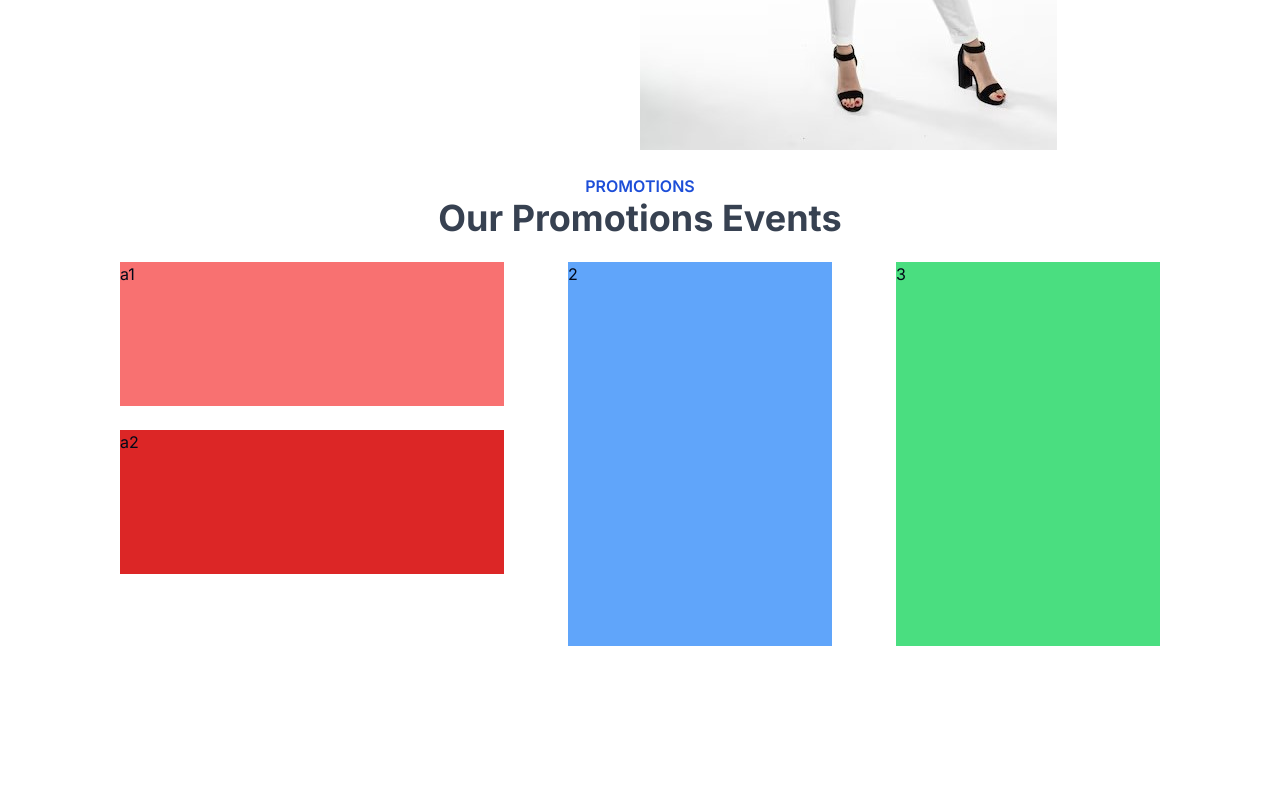
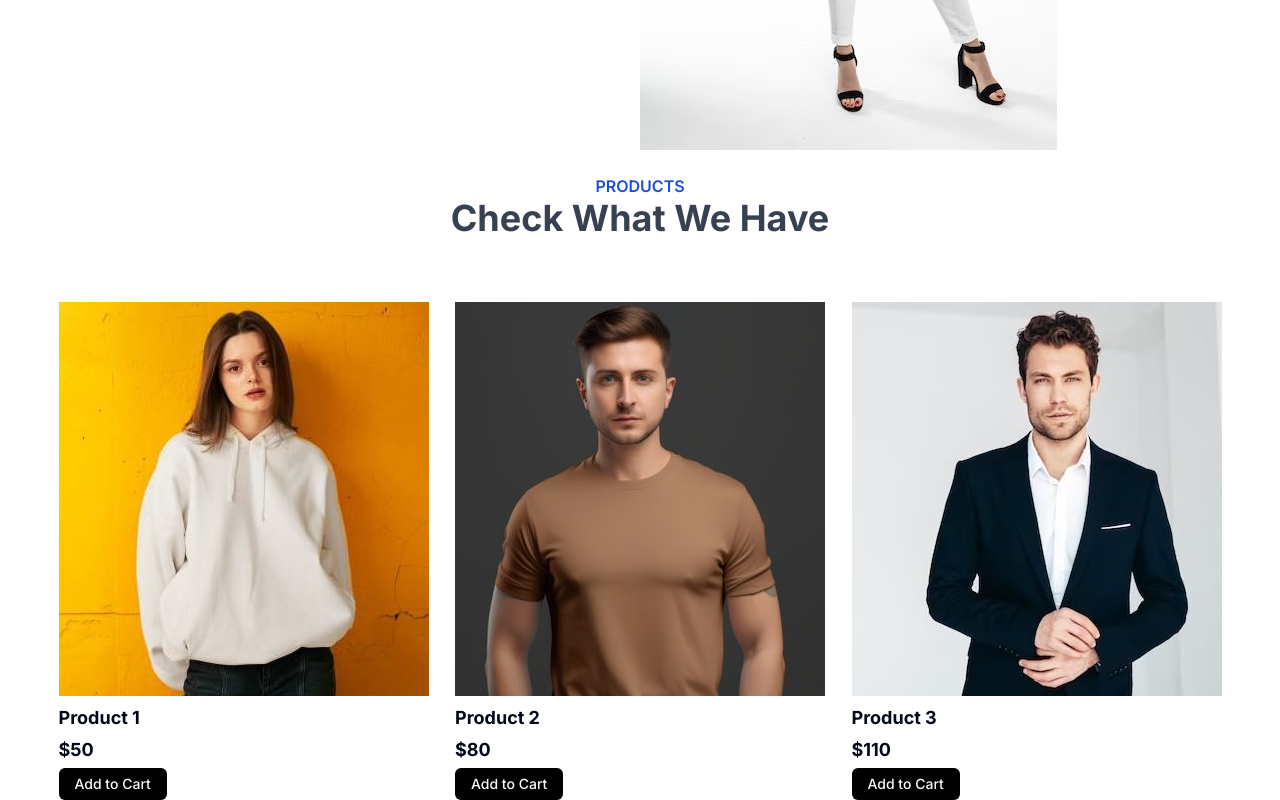
Before and after one commit to AbbasAliKazmi/solesway, a Next.js app: page / in a window 1280 px wide. Shown: the part 537-1337 px from the top of the page. Before the commit the page ends 1207 px from the top, so only its background shows below. Built offline with nearby package versions, Linux system fonts and the light colour scheme.

Commit message:
Refactor page and header components, update product card layout, and add button to product card.

```diff
--- a/src/app/page.tsx
+++ b/src/app/page.tsx
@@ -8,8 +8,8 @@ export default function Home() {
   return (
     <div>
       <Hero/>
-      <Promotions/>
-      {/* <Productslist/> */}
+      {/* <Promotions/> */}
+      <Productslist/>
     </div>
   );
 }
--- /dev/null
+++ b/src/app/products/page.tsx
@@ -0,0 +1,25 @@
+import { Products } from "@/utils/mock";
+import Productcard from "@/components/productcard";
+import p1 from '../../public/p1.jpg'
+import p2 from '../../public/p2.jpg'
+import p3 from '../../public/p3.jpg'
+import p4 from '../../public/p4.jpg'
+import p5 from '../../public/p5.jpg'
+import p6 from '../../public/p6.jpg'
+
+const AllProducts = () => {
+  return (
+ <div className='flex justify-evenly mt-16'>
+        {productChecks.map((product) => (
+        <Productcard
+        key={product.id}
+        title={product.name}
+        price= {product.price}
+        img={product.image}
+        />
+        ))}
+    </div>
+  );
+}
+
+export default AllProducts;
--- a/src/components/layout/header.tsx
+++ b/src/components/layout/header.tsx
@@ -26,7 +26,7 @@ export default function Header() {
                     </Link>
                 </li>
                 <li>
-                    <Link href={"/"}>
+                    <Link href={"/products"}>
                         All Products
                     </Link>
                 </li>
--- a/src/components/productcard.tsx
+++ b/src/components/productcard.tsx
@@ -1,4 +1,5 @@
 import Image, { StaticImageData } from 'next/image'
+import { Button } from "@/components/ui/button"
 
 
 
@@ -6,8 +7,9 @@ function Productcard(props:{title:string,price: number , img: StaticImageData}){
     return (
         <div className="transform hover:scale-105 transition-all">
             <Image src={props.img} alt="product 1" />
-            <h3 className='font-bold text-lg  mt-3'>{props.title}</h3>
-            <h3 className='font-bold text-lg  mt-3'>${props.price}</h3>
+            <h3 className='font-bold text-lg  mt-2'>{props.title}</h3>
+            <h3 className='font-bold text-lg  mt-1'>${props.price}</h3>
+            <Button className="bg-black h-8 px-4 mt-1">Add to Cart</Button>
         </div>
     )
 }
--- /dev/null
+++ b/src/utils/mock.ts
@@ -0,0 +1,54 @@
+import  { Product } from './types';
+import p1 from '../../public/p1.jpg'
+import p2 from '../../public/p2.jpg'
+import p3 from '../../public/p3.jpg'
+import p4 from '../../public/p4.jpg'
+import p5 from '../../public/p5.jpg'
+import p6 from '../../public/p6.jpg'
+
+
+
+
+export const products: Product[]=[{
+    id: 1,
+    name: 'Product 1',
+    price: 50,
+    category: 'Female',
+    image: p1
+},
+{
+        id: 2,
+        name: 'Product 2',
+        price: 80,
+        category: 'Kid',
+        image: p6
+},
+{
+    id: 3,
+    name: 'Product 3',
+    price: 110,
+    category:'Female',
+    image: p5
+},
+{
+    id: 4,
+    name: 'Product 4',
+    price: 150,
+    category:'Male',
+    image: p4
+},
+{
+    id: 5,
+    name: 'Product 5',
+    price: 90,
+    category:'Male',
+    image: p2
+},
+{
+    id: 6,
+    name: 'Product 6',
+    price: 200,
+    category:'Kid',
+    image: p3
+},
+];
--- /dev/null
+++ b/src/utils/types.ts
@@ -0,0 +1,9 @@
+import { StaticImageData } from "next/image";
+
+export  type Product = {
+    id:number;
+    name:string;
+    price:number;
+    category:string;
+    image: String | StaticImageData;
+}
--- a/src/views/hero.tsx
+++ b/src/views/hero.tsx
@@ -19,7 +19,7 @@ export default function  Hero(){
       Anyone can beat you but no one can beat your outfit as long as you wear Dine outfits.
       </p>
       <div className="relative flex items-center">
-      <Search className="absolute ml-2  items-center pointer-events-none text-gray-100" size={26}/>
+      <Search className="absolute ml-2  mt-4 pointer-events-none text-gray-100" size={26}/>
       <Button className="bg-black h-12 px-8 mt-4">Shop Now</Button>
       </div>
 
--- a/src/views/productslist.tsx
+++ b/src/views/productslist.tsx
@@ -1,22 +1,25 @@
 import Productcard from '@/components/productcard'
-import p1 from '../../public/p1.jpg'
-import p2 from '../../public/p2.jpg'
-import p3 from '../../public/p3.jpg'
-import p4 from '../../public/p4.jpg'
-import p5 from '../../public/p5.jpg'
-import p6 from '../../public/p6.jpg'
+import { products } from '@/utils/mock'
+
+
 
 
 
 const Productslist = () => {
+    const productChecks = products.slice(0,3)
     return (
     <div>
         <h3 className="text-blue-700 flex justify-center  font-semibold">PRODUCTS</h3>
         <h2 className="text-gray-700 flex justify-center  font-bold text-4xl">Check What We Have</h2>
         <div className='flex justify-evenly mt-16'>
-            <Productcard title="Plain Hoodie" price= {200} img={p1} />
+        {
+            productChecks.map((product) => (
+                <Productcard key={product.id} title={product.name} price= {product.price} img={product.image} />
+            ))
+        }
+            {/* <Productcard title="Plain Hoodie" price= {200} img={p1} />
             <Productcard title="Long Coat" price={590} img={p2}/>
-            <Productcard  title="Rip Jeans" price={350} img={p3}/>
+            <Productcard  title="Rip Jeans" price={350} img={p3}/> */}
             {/* <Productcard  title="Kids Wear" price={499} img={p4}/> */}
             {/* <Productcard title="Business Suit" price={899} img={p5}/> */}
             {/* <Productcard title="Man T-Shirt" price={450} img={p6}/> */}
```
